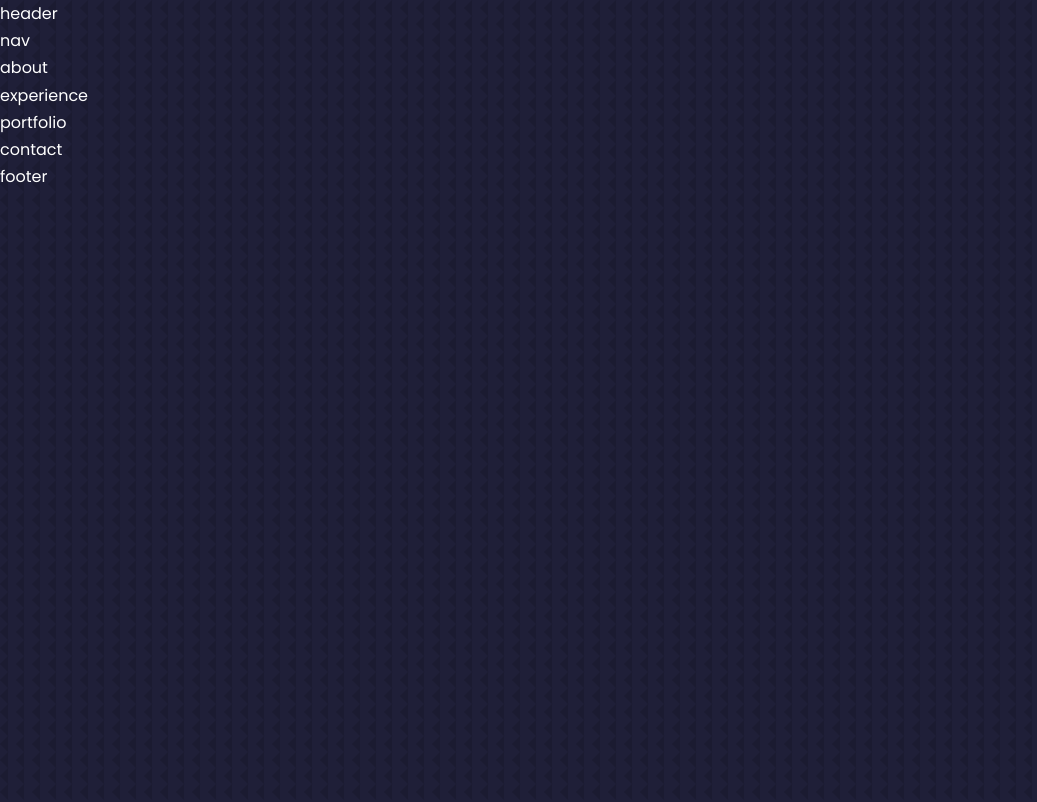
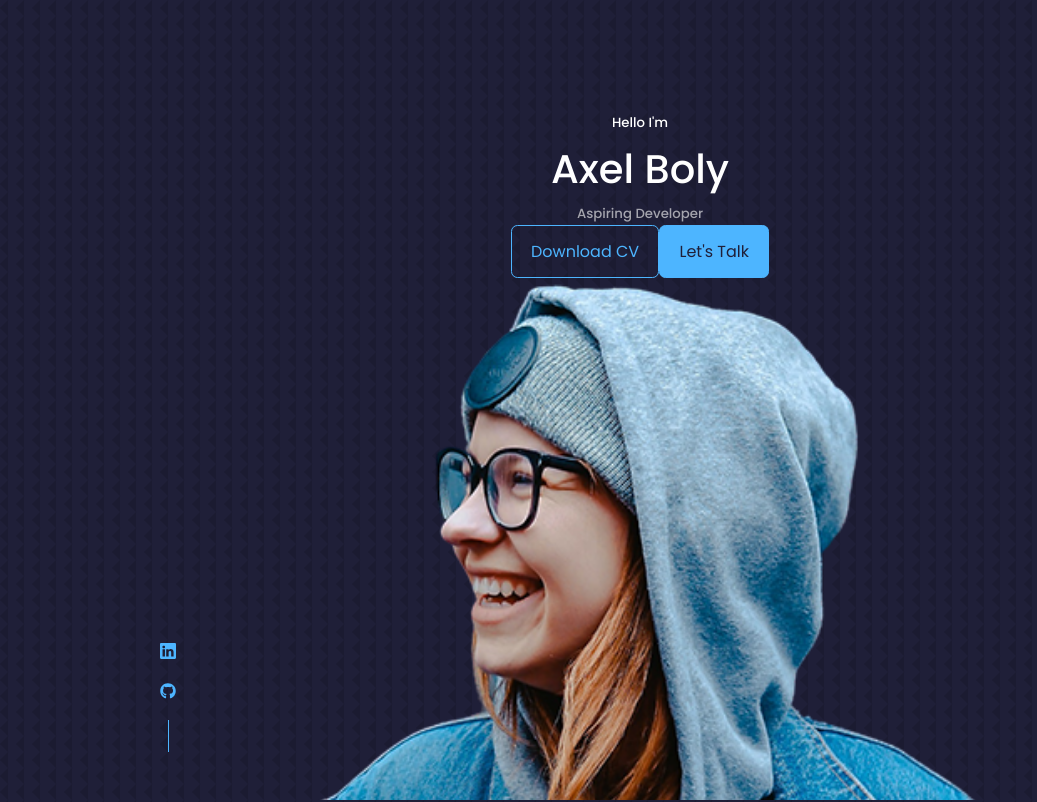
Before and after one commit to xrpq/react-portfolio-website-og, a React (Create React App) app: page / in a window 1280 px wide. Shown: the top 802 px of the page, without its empty margins (0-1037 px from the left). Built offline with nearby package versions, Linux system fonts and the light colour scheme.

Commit message:
header css/jsx and some of header social jsx

```diff
--- a/package.json
+++ b/package.json
@@ -8,7 +8,8 @@
     "@testing-library/user-event": "^13.5.0",
     "react": "^18.2.0",
     "react-dom": "^18.2.0",
-    "react-scripts": "5.0.1",
+    "react-icons": "^4.4.0",
+    "react-scripts": "^2.1.3",
     "web-vitals": "^2.1.4"
   },
   "scripts": {
--- /dev/null
+++ b/src/components/header/HeaderButtons.jsx
@@ -0,0 +1,13 @@
+import React from 'react'
+import CV from '../../assets/cv.pdf'
+
+const HeaderButtons = () => {
+    return (
+        <div className='hb'>
+            <a href={CV} download className='btn'> Download CV</a>
+            <a href="#contact" className = 'btn btn-primary'> Let's Talk</a>
+        </div>
+    )
+}
+
+export default HeaderButtons
--- /dev/null
+++ b/src/components/header/HeaderSocials.jsx
@@ -0,0 +1,15 @@
+import React from 'react'
+import {BsLinkedin} from 'react-icons/bs'
+import {FaGithub} from 'react-icons/fa'
+
+
+const HeaderSocials = () => {
+  return (
+    <div className='header__socials'>
+    <a href="https://www.linkedin.com/in/axelboly/" target="_blank"><BsLinkedin/></a>
+    <a href="https://github.com/xrpq" target="_blank"><FaGithub/></a>
+    </div>
+  )
+}
+
+export default HeaderSocials
--- a/src/components/header/header.css
+++ b/src/components/header/header.css
@@ -0,0 +1,38 @@
+header {
+    height: 100vh;
+    padding-top: 7rem;
+    overflow: hidden;
+}
+
+.header__container {
+    text-align: center;
+    height: 100%;
+    position: relative;
+}
+
+/* ================== HEADER BUTTONS ============= */
+
+.cta {
+    margin-top: 2.5rem;
+    display: flex;
+    gap: 1.2rem;
+    justify-content: center;
+}
+
+/* ================== HEADER SOCIALS ============= */
+.header__socials {
+    display: flex;
+    flex-direction: column;
+    align-items: center;
+    gap: 0.8rem;
+    position: absolute;
+    left: 0;
+    bottom: 3rem;
+}
+
+.header__socials::after {
+    content: "";
+    width: 1px;
+    height: 2rem;
+    background: var(--color-primary);
+}
--- a/src/components/header/header.jsx
+++ b/src/components/header/header.jsx
@@ -1,9 +1,26 @@
 import React from 'react'
 import './header.css'
+import HeaderButtons from './HeaderButtons'
+import ME from '../../assets/me.png'
+import HeaderSocials from './HeaderSocials'
 
 const header = () => {
   return (
-    <div>header</div>
+    <header>
+      <div className="container header__container">
+        <h5>Hello I'm</h5>
+        <h1>Axel Boly</h1>
+        <h5 className="text-light">Aspiring Developer</h5>
+        <HeaderButtons/>
+        <HeaderSocials/>
+
+        <div className='me'>
+          <img src={ME} alta="me" />
+        </div>
+
+        <a href="#contact" className='scroll__down'>Scroll Down</a>
+      </div>
+    </header>
   )
 }
 
--- a/src/index.css
+++ b/src/index.css
@@ -16,7 +16,7 @@
     --color-primary: #4db5ff;
     --color-primary-variant: rgba(77, 181, 255, 0.4);
     --color-white: #fff;
-    --color-light: rgba(255, 255, 0.6);
+    --color-light: rgba(255, 255, 255, 0.6);
 
     --transition: all 400ms ease;
 
--- a/src/index.js
+++ b/src/index.js
@@ -1,4 +1,5 @@
-import  ReactDOM from "react-dom"
+import React from 'react'
+import ReactDOM from "react-dom"
 import App from './App'
 import './index.css'
 
```
Also changed, not shown: 1 other file (tests, documents, lock files or other folders).
